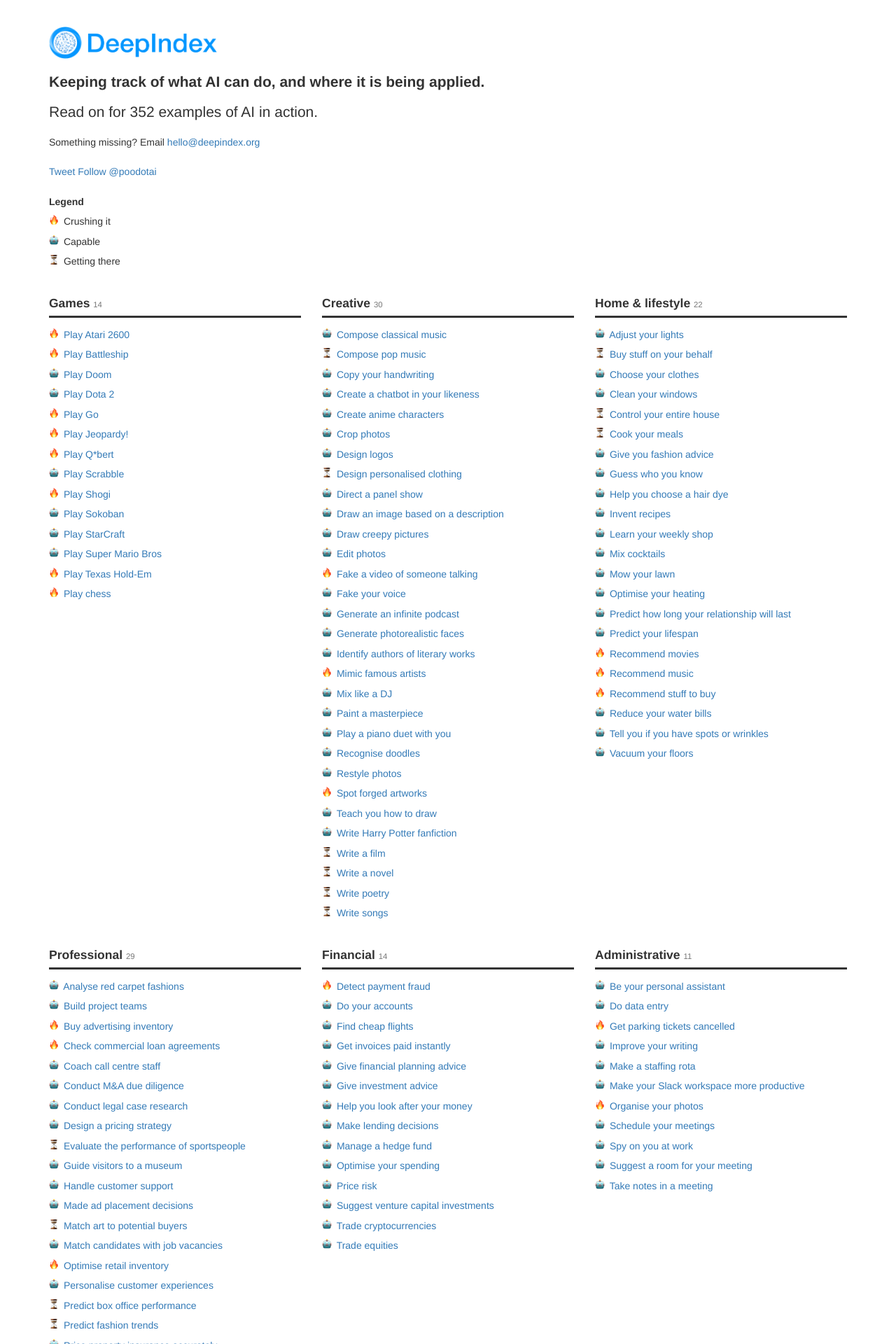
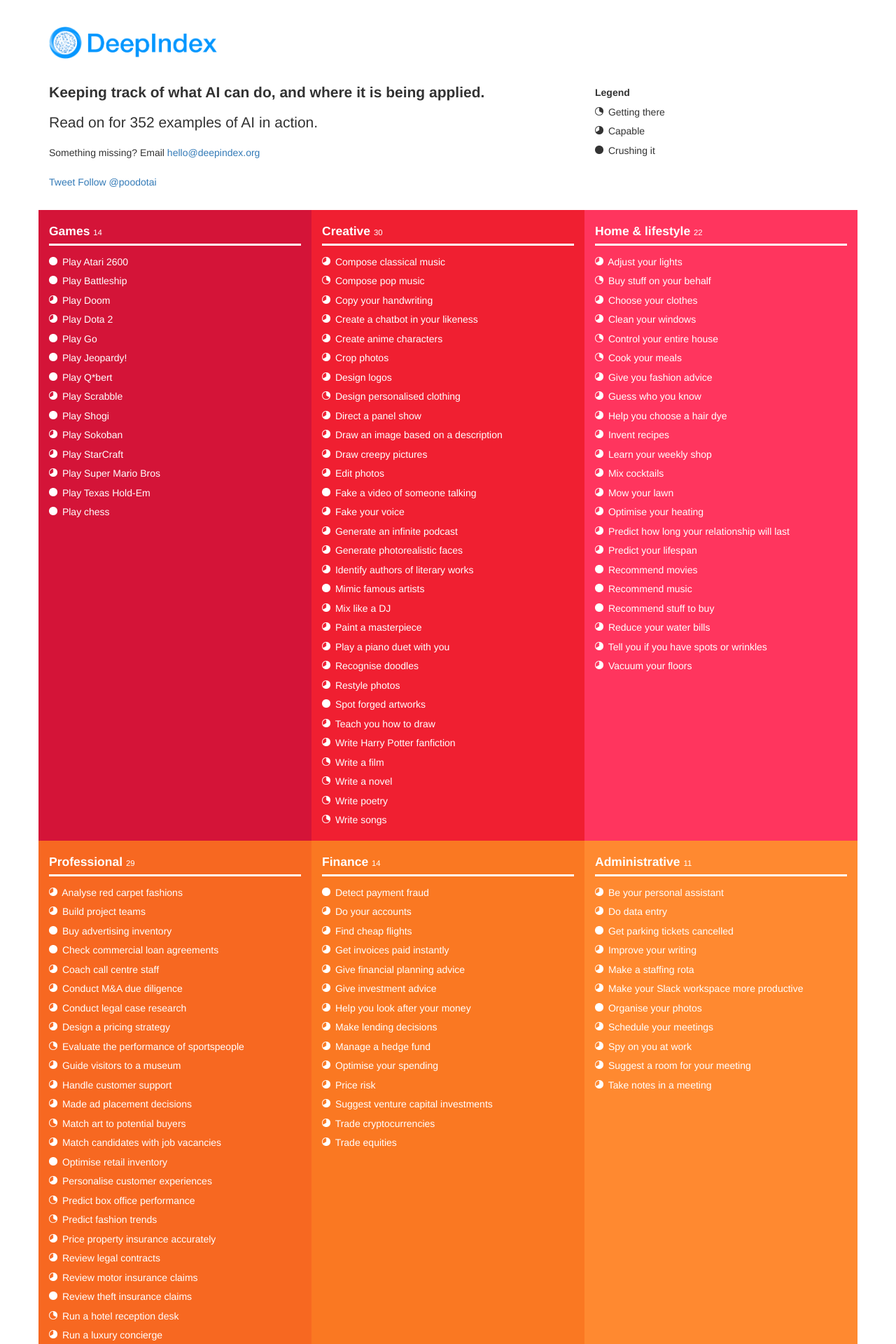
Before and after one commit to targetpracticepro/deepindex.github.io, a Jekyll site: the page built from index.html, in a window 1280 px wide. Shown: the top 1920 px of the page at 70% size. Built offline with Jekyll 4.4.1, drawn with Linux system fonts in a browser that asks for light colours; nearby versions of some CDN libraries; comment, search, counter and statistics services are not loaded; some of the changed text lies outside the part shown.

Commit message:
makeover

```diff
--- a/_data/links.yml
+++ b/_data/links.yml
@@ -208,7 +208,7 @@
   - title: "Evaluate the performance of sportspeople"
     url: https://www.sporttechie.com/nvidia-deep-learning-video-analytics-automate-future-player-scouting/
 
-- section: "Financial"
+- section: "Finance"
   wins:
   - title: "Detect payment fraud"
     url: https://techcrunch.com/2017/01/16/fraugster/
@@ -299,7 +299,7 @@
   - title: "Assist the crew of the ISS"
     url: http://www.esa.int/Our_Activities/Human_Spaceflight/Elementary_my_dear_machine_intelligence
 
-- section: "Agricultural"
+- section: "Agriculture"
   wins:
   - title: "Spray pesticides"
     url: https://www.wired.com/2016/05/future-humanitys-food-supply-hands-ai/
@@ -409,7 +409,7 @@
   - title: "Be a teaching assistant"
     url: https://www.washingtonpost.com/news/innovations/wp/2016/05/11/this-professor-stunned-his-students-when-he-revealed-the-secret-identity-of-his-teaching-assistant/
 
-- section: "Medical"
+- section: "Medicine"
   wins:
   - title: "Diagnose pneumonia"
     url: https://qz.com/1130687/stanford-trained-ai-to-diagnose-pneumonia-better-than-a-radiologist-in-just-two-months/
--- a/css/main.scss
+++ b/css/main.scss
@@ -20,7 +20,7 @@
 
 body {
   padding-top:    $spacing-unit / 2;
-  padding-bottom: $spacing-unit / 2;
+  padding-bottom: 0;
   font-family:    $base-font-family;
   line-height:    $base-line-height;
 }
@@ -41,6 +41,7 @@
   font-weight:    bold;
   font-size:      $base-font-size * 1.5;
   line-height:    $base-line-height;
+  margin-top:     $spacing-unit / 3;
   margin-bottom:  $spacing-unit / 2;
 }
 
@@ -48,16 +49,15 @@
   font-weight:    bold;
   font-size:      $base-font-size * 1.25;
   line-height:    $base-line-height;
-  margin-top:     $spacing-unit;
+  margin-top:     $spacing-unit / 3;
   margin-bottom:  $spacing-unit / 2;
-  padding-bottom: $spacing-unit / 5;
-  border-bottom:  3px solid #333;
 }
 
 h4 {
   font-weight:    bold;
   font-size:      $base-font-size;
   line-height:    $base-line-height;
+  margin-top:     $spacing-unit / 2;
 }
 
 
@@ -68,7 +68,7 @@
 }
 
 .icon {
-    width: 14px;
+    width: 12px;
     margin-right: 3px;
     vertical-align: baseline;
 }
@@ -77,6 +77,54 @@
     width: 60px;
 }
 
+
+
+// Colours
+
+
+@media screen and (min-width: 992px) {
+    .r-div {
+        display: flex;
+    }
+}
+
+.c-div {
+    h3, a, small {
+        color: #FFFFFF
+    }
+    h3 {
+        padding-bottom: $spacing-unit / 5;
+        border-bottom:  3px solid #FFF;
+    }
+  padding-top: $spacing-unit / 3;
+  padding-bottom: $spacing-unit / 3;
+}
+
+.c-block-1  { background-color: #D41438; }
+.c-block-2  { background-color: #F01F31; }
+.c-block-3  { background-color: #FF355E; }
+.c-block-4  { background-color: #F76821; }
+.c-block-5  { background-color: #FA7822; }
+.c-block-6  { background-color: #FF8930; }
+.c-block-7  { background-color: #FFBE00; }
+.c-block-8  { background-color: #FECC26; }
+.c-block-9  { background-color: #FED945; }
+.c-block-10 { background-color: #1DB40F; }
+.c-block-11 { background-color: #3ACA0A; }
+.c-block-12 { background-color: #5ADD5A; }
+.c-block-13 { background-color: #3457BE; }
+.c-block-14 { background-color: #457BF5; }
+.c-block-15 { background-color: #00A2FF; }
+.c-block-16 { background-color: #A639DC; }
+.c-block-17 { background-color: #C94CFD; }
+.c-block-18 { background-color: #EC7EF6; }
+
+.c-block-19 { background-color: #808080; }
+
+.splash {
+  margin-top: $spacing-unit / 2;
+  margin-bottom: $spacing-unit / 2;
+}
 
 // Social
 
--- a/index.html
+++ b/index.html
@@ -6,7 +6,15 @@
 <div class="container">
 
   <div class="row">
-    <div class="col-md-8">
+    <div class="col-md-12">
+
+      <h1><a href="/"><img src="images/logo.png" class="logo" alt="DeepIndex"></a></h1>
+
+    </div>
+  </div>
+
+  <div class="row">
+    <div class="col-md-8 splash">
 
       {% assign ai_apps = 0 %}
 
@@ -15,8 +23,6 @@
         {% assign ai_apps = ai_apps | plus: block.does.size %}
         {% assign ai_apps = ai_apps | plus: block.near.size %}
       {% endfor %}
-
-      <h1><a href="/"><img src="images/logo.png" class="logo" alt="DeepIndex"></a></h1>
 
       <h2>{{ site.description }}</h2>
 
@@ -31,13 +37,13 @@
         <script async src="https://platform.twitter.com/widgets.js" charset="utf-8"></script>
       </div>
 
+    </div>
+    <div class="col-md-4 splash">
       <h4>Legend</h4>
-      <p><img src="images/fire.png" class="icon" alt=""> Crushing it</p>
-      <p><img src="images/robot.png" class="icon" alt=""> Capable</p>
-      <p><img src="images/hourglass.png" class="icon" alt=""> Getting there</p>
-
-    </div>
-    <div class="col-md-4">
+      <p><img src="images/moon-1-b.png" class="icon" alt=""> Getting there</p>
+      <p><img src="images/moon-2-b.png" class="icon" alt=""> Capable</p>
+      <p><img src="images/moon-3-b.png" class="icon" alt=""> Crushing it</p>
+      <p class="visible-xs visible-sm">&nbsp;</p>
     </div>
   </div>
 
@@ -46,17 +52,17 @@
 
   {% assign col_count = 1 %}
 
-
+  {% assign block_count = 1 %}
 
   {% for block in site.data.links %}
 
     {% if col_count == 1 %}
 
-      <div class="row">
+      <div class="row r-div">
 
     {% endif %}
 
-    <div class="col-md-4">
+    <div class="col-md-4 c-div c-block-{{ block_count }}">
 
     {% assign block_apps = 0 %}
 
@@ -79,7 +85,7 @@
         {% if block.wins.size > 0 %}
           {% for test in block.wins %}
             {% if item.title == test.title %}
-                <img src="images/fire.png" class="icon" alt="">
+                <img src="images/moon-3-w.png" class="icon" alt="">
             {% endif %}
           {% endfor %}
         {% endif %}
@@ -87,7 +93,7 @@
         {% if block.does.size > 0 %}
           {% for test in block.does %}
             {% if item.title == test.title %}
-                <img src="images/robot.png" class="icon" alt="">
+                <img src="images/moon-2-w.png" class="icon" alt="">
             {% endif %}
           {% endfor %}
         {% endif %}
@@ -95,7 +101,7 @@
         {% if block.near.size > 0 %}
           {% for test in block.near %}
             {% if item.title == test.title %}
-                <img src="images/hourglass.png" class="icon" alt="">
+                <img src="images/moon-1-w.png" class="icon" alt="">
             {% endif %}
           {% endfor %}
         {% endif %}
@@ -117,6 +123,8 @@
       {% assign col_count = 1 %}
 
     {% endif %}
+
+    {% assign block_count = block_count | plus: 1 %}
 
   {% endfor %}
 
@@ -141,9 +149,8 @@
 
 
   <div class="row">
-    <div class="col-md-12">
-      <hr />
-      <p class="text-muted"><small>Curated by <a href="https://twitter.com/clry2">@clry2</a> and last updated {{ page.updated }}</small></p>
+    <div class="col-md-12 splash">
+      <p class="text-muted"><small>Curated by <a href="https://twitter.com/clry2">@clry2</a> and last updated {{ page.updated }}.</small></p>
       <p class="text-muted"><small><a href="https://poo.ai"><img src="images/poo.png" class="poo" alt="💩.AI"></a></small></p>
     </div>
   </div>
```
Also changed, not shown: images/moon-1-b.png (added), images/moon-1-w.png (added), images/moon-2-b.png (added), images/moon-2-w.png (added), images/moon-3-b.png (added), images/moon-3-w.png (added).
